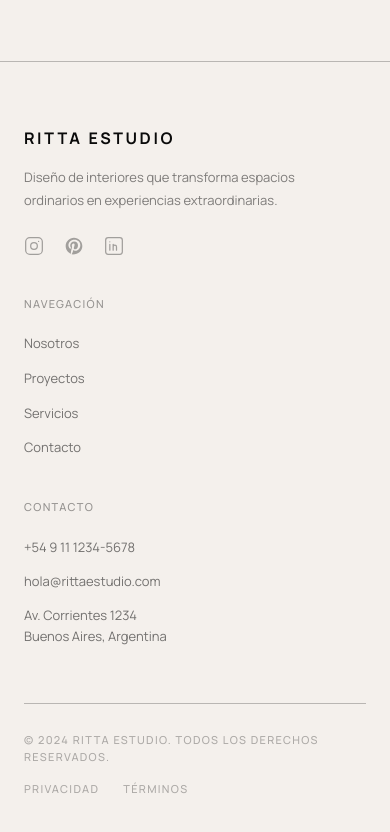
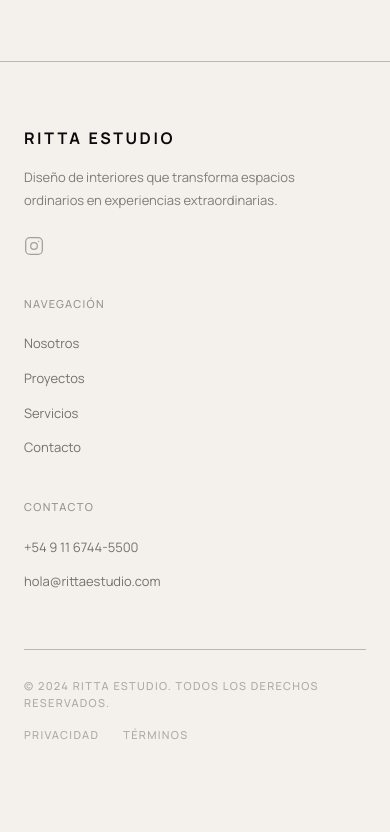
Before and after one commit to gonzalosarquis/ritta-estudio-v2, a plain HTML site: page index.html in a window 390 px wide. Shown: the part 5543-6375 px from the top of the page. After the commit the page ends 6351 px from the top, so only its background shows below. Drawn offline with nearby package versions, Linux system fonts and the light colour scheme.

Commit message:
Update footer: change phone, remove address, update Instagram link, remove Pinterest and LinkedIn icons

```diff
--- a/index.html
+++ b/index.html
@@ -1901,26 +1901,12 @@
             Diseño de interiores que transforma espacios ordinarios en experiencias extraordinarias.
           </p>
           <div class="flex gap-5 mt-6">
-            <a href="#" class="opacity-35 hover:opacity-80 transition-opacity" aria-label="Instagram">
+            <a href="https://instagram.com/rittaestudio" target="_blank" rel="noopener noreferrer" class="opacity-35 hover:opacity-80 transition-opacity" aria-label="Instagram">
               <svg width="20" height="20" viewBox="0 0 24 24" fill="none" stroke="currentColor" stroke-width="1.5"
                 stroke-linecap="round" stroke-linejoin="round">
                 <rect x="2" y="2" width="20" height="20" rx="5"></rect>
                 <circle cx="12" cy="12" r="4"></circle>
                 <circle cx="17.5" cy="6.5" r="0.8" fill="currentColor" stroke="none"></circle>
-              </svg>
-            </a>
-            <a href="#" class="opacity-35 hover:opacity-80 transition-opacity" aria-label="Pinterest">
-              <svg width="20" height="20" viewBox="0 0 24 24" fill="currentColor">
-                <path
-                  d="M12 2C6.48 2 2 6.48 2 12c0 4.24 2.65 7.86 6.39 9.29-.09-.78-.17-1.98.03-2.83.2-.77 1.28-5.38 1.28-5.38s-.32-.65-.32-1.6c0-1.5.87-2.63 1.95-2.63.92 0 1.37.69 1.37 1.52 0 .93-.59 2.32-.9 3.6-.26 1.08.54 1.95 1.6 1.95 1.91 0 3.39-2.02 3.39-4.93 0-2.58-1.85-4.38-4.5-4.38-3.06 0-4.86 2.3-4.86 4.67 0 .93.36 1.92.8 2.46.09.11.1.2.07.31-.08.34-.27 1.08-.3 1.23-.05.2-.17.24-.38.14-1.39-.65-2.26-2.69-2.26-4.33 0-3.51 2.55-6.74 7.36-6.74 3.86 0 6.86 2.75 6.86 6.42 0 3.83-2.41 6.91-5.76 6.91-1.12 0-2.18-.58-2.55-1.27l-.69 2.59c-.25.97-.93 2.18-1.39 2.92.41.13.85.2 1.3.2C17.52 22 22 17.52 22 12S17.52 2 12 2z">
-                </path>
-              </svg>
-            </a>
-            <a href="#" class="opacity-35 hover:opacity-80 transition-opacity" aria-label="LinkedIn">
-              <svg width="20" height="20" viewBox="0 0 24 24" fill="none" stroke="currentColor" stroke-width="1.5"
-                stroke-linecap="round" stroke-linejoin="round">
-                <rect x="2" y="2" width="20" height="20" rx="3"></rect>
-                <path d="M7 10v7M7 7v.01M11 17v-4a2 2 0 014 0v4M11 10v7"></path>
               </svg>
             </a>
           </div>
@@ -1942,13 +1928,9 @@
         <div>
           <div class="t-label opacity-40 mb-5">Contacto</div>
           <div class="flex flex-col gap-3">
-            <a href="tel:+5491112345678" class="t-body opacity-55 hover:opacity-100 transition-opacity no-underline">+54
-              9 11 1234-5678</a>
+            <a href="tel:+5491167445500" class="t-body opacity-55 hover:opacity-100 transition-opacity no-underline">+54 9 11 6744-5500</a>
             <a href="mailto:hola@rittaestudio.com"
               class="t-body opacity-55 hover:opacity-100 transition-opacity no-underline">hola@rittaestudio.com</a>
-            <address class="not-italic t-body opacity-55 leading-relaxed">
-              Av. Corrientes 1234<br>Buenos Aires, Argentina
-            </address>
           </div>
         </div>
       </div>
```
